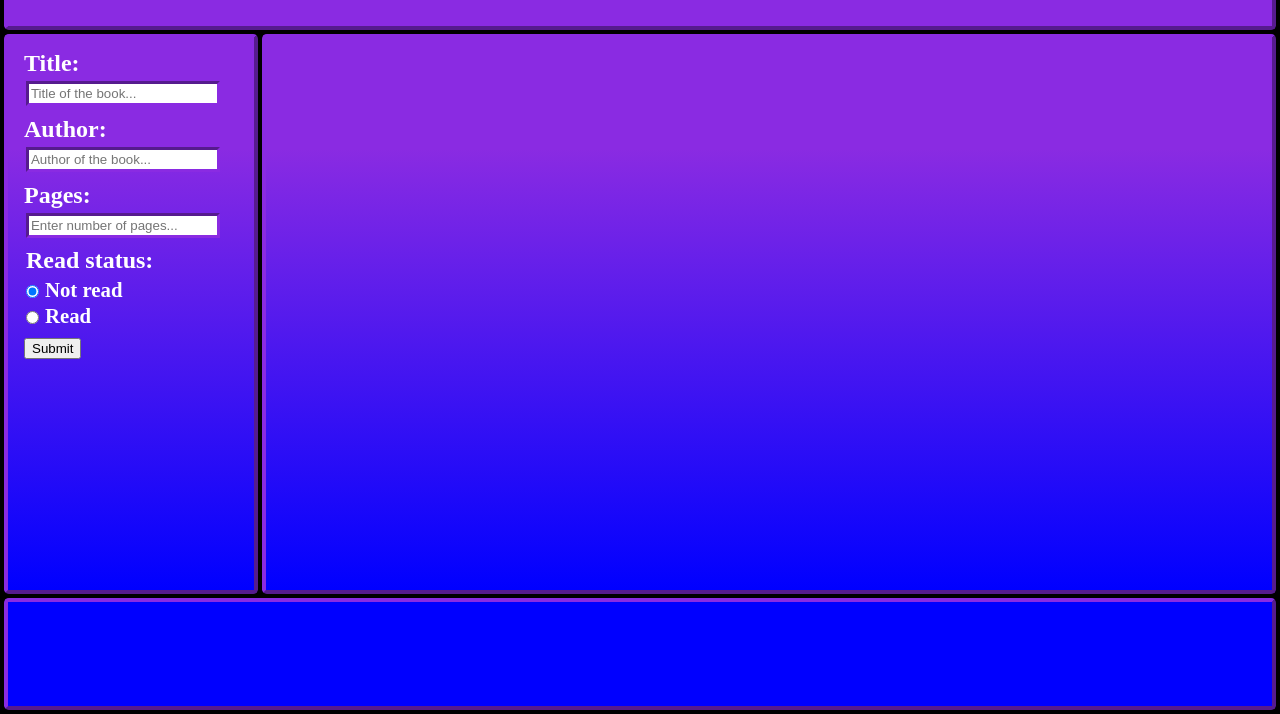
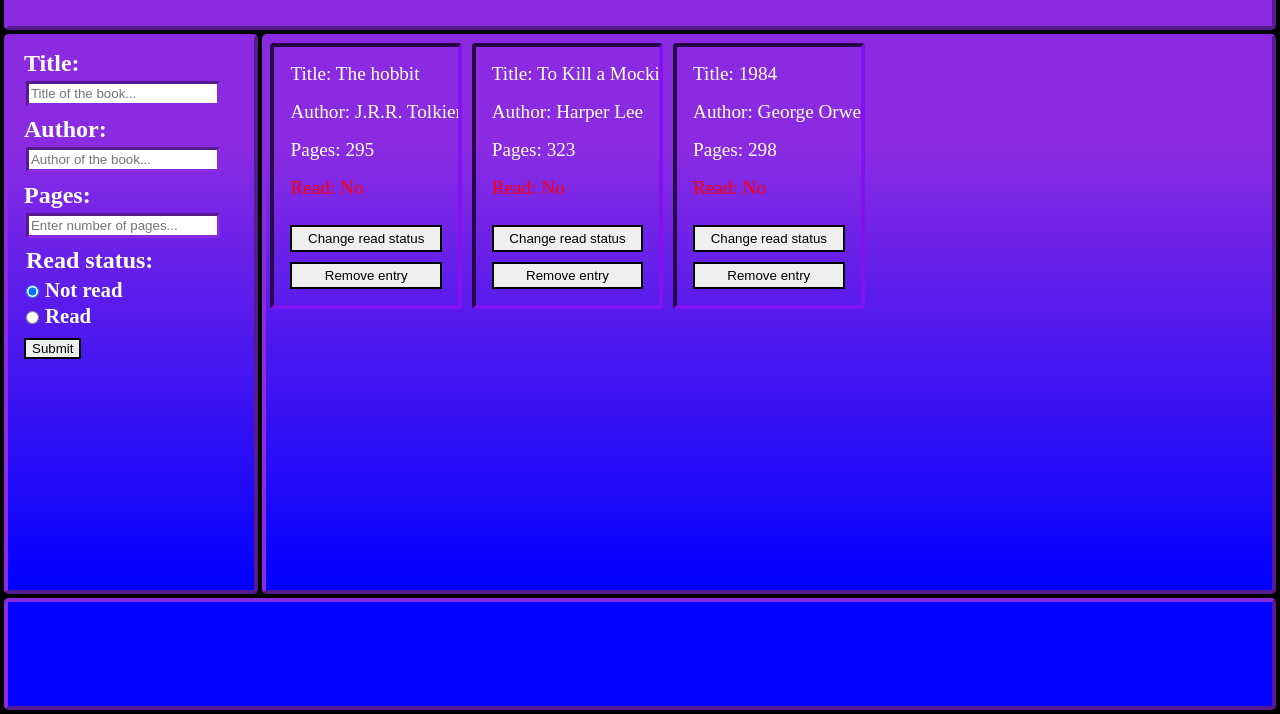
Before and after one commit to Jniemel/library-app, a plain HTML site: page index.html in a window 1280 px wide. Shown: the part 86-800 px from the top of the page. Drawn offline with Linux system fonts and the light colour scheme.

Commit message:
Added functionality

```diff
--- a/code.js
+++ b/code.js
@@ -1,4 +1,14 @@
 const myLibrary = [];
+const content = document.querySelector('#content');
+const bookForm = document.querySelector('#book-form');
+bookForm.addEventListener("submit", submitBook);
+let cardClass = 'card';
+let cardTitleClass = 'card-title';
+let cardAuthorClass = 'card-author';
+let cardPagesClass = 'card-pages';
+let cardReadNoClass = 'card-read-no';
+let cardReadYesClass = 'card-read-yes';
+
 
 function book(title, author, pages, readStat) {
     this.title = title;
@@ -6,22 +16,99 @@ function book(title, author, pages, readStat) {
     this.pages = pages;
     this.readStat = readStat;
     this.info = function() {
-        return this.title + " by " + this.author + ", " + this.pages +" pages, " + this.readStat;
+        return this.title + " by " + this.author + ", " + this.pages +" pages, book read: " + this.readStat;
     }
 }
 
-function submit(e) {
+function submitBook(e) {
     e.preventDefault();
     const formData = new FormData(e.target);
-    const formProps = Object.fromEntries(formData);
-    console.log(formProps);
+    title = formData.get("book-title");
+    author = formData.get("book-author");
+    pages = formData.get("book-pages");
+    readStat = formData.get("book-readStat");
+    const addBook = new book(title, author, pages, readStat);
+    myLibrary.push(addBook);
+    displayLibrary();
 }
 
-const content = document.querySelector('#content');
+function changeReadStat(e) {
+    let refValue = e.target.attributes["data-reference"].value;
+    const cardToChange = document.querySelector("[data-card=" + CSS.escape(refValue) + "]");
+    let pToChange = '';
+    if (cardToChange.querySelectorAll(".card-read-no").length > 0) {
+        pToChange = cardToChange.querySelector(".card-read-no");
+        myLibrary[refValue].readStat = 'Yes';
+        pToChange.classList = cardReadYesClass;
+        pToChange.textContent = "Read: " + myLibrary[refValue].readStat;
+    } else {
+        pToChange = cardToChange.querySelector(".card-read-yes");
+        myLibrary[refValue].readStat = 'No';
+        pToChange.classList = cardReadNoClass;
+        pToChange.textContent = "Read: " + myLibrary[refValue].readStat;
+    }
+}
 
-const book1 = new book('The hobbit', 'J.R.R. Tolkien', 295, 'not read yet');
-const book2 = new book('To Kill a Mockingbird', 'Harper Lee', 323, 'not read yet');
-const book3 = new book('1984', 'George Orwell', 298, 'read');
 
-const bookForm = document.querySelector('#book-form');
-bookForm.addEventListener("submit", submit);
+
+function displayLibrary() {
+
+    let childItems = content.childElementCount;
+    let books = myLibrary.length;
+
+    if (books > childItems) {
+        for (i = childItems; i < books; i++) {
+            // create new card, set class and data-entry attribute
+            const newCard = document.createElement('div');
+            newCard.classList = cardClass;
+            newCard.setAttribute('data-card', i);
+            // create p-elements for book title, author, pages and read status
+            // title
+            const pTitle = document.createElement('p');
+            pTitle.classList = cardTitleClass;
+            pTitle.textContent = "Title: " + myLibrary[i].title;
+            // author
+            const pAuthor = document.createElement('p');
+            pAuthor.classList = cardAuthorClass;
+            pAuthor.textContent = "Author: " + myLibrary[i].author;
+            // pages
+            const pPages = document.createElement('p');
+            pPages.classList = cardPagesClass;
+            pPages.textContent = "Pages: " + myLibrary[i].pages;
+            // read status
+            const pReadStat = document.createElement('p');
+            pReadStat.textContent = "Read: " + myLibrary[i].readStat;
+            if (myLibrary[i].readStat === 'Yes') {
+                pReadStat.classList = cardReadYesClass;
+            } else {
+                pReadStat.classList = cardReadNoClass;
+            }
+            // read status button
+            readStatBtn = document.createElement('button');
+            readStatBtn.setAttribute('data-reference', newCard.dataset.card);
+            readStatBtn.textContent = "Change read status";
+            readStatBtn.addEventListener('click', changeReadStat)
+            // remove book button
+            removeBtn = document.createElement('button');
+            removeBtn.setAttribute('data-reference', newCard.dataset.card);
+            removeBtn.textContent = "Remove entry";
+            // append elements
+            newCard.appendChild(pTitle);
+            newCard.appendChild(pAuthor);
+            newCard.appendChild(pPages);
+            newCard.appendChild(pReadStat);
+            newCard.appendChild(readStatBtn);
+            newCard.appendChild(removeBtn);
+            content.appendChild(newCard);
+        }
+    }
+}
+
+const book1 = new book('The hobbit', 'J.R.R. Tolkien', 295, 'No');
+myLibrary.push(book1);
+const book2 = new book('To Kill a Mockingbird', 'Harper Lee', 323, 'No');
+myLibrary.push(book2);
+const book3 = new book('1984', 'George Orwell', 298, 'No');
+myLibrary.push(book3);
+
+displayLibrary();
--- a/index.html
+++ b/index.html
@@ -28,11 +28,11 @@
                 <div class="field">
                     <legend>Read status:</legend>
                     <div class="radio-btn-container">
-                        <input type="radio" id="book-readStat-no" name="book-readStat" value="no" checked/>
+                        <input type="radio" id="book-readStat-no" name="book-readStat" value="No" checked/>
                         <label for="book-readStat-no">Not read</label>
                     </div>
                     <div class="radio-btn-container">
-                        <input type="radio" id="book-readStat-yes" name="book-readStat" value="yes"/>
+                        <input type="radio" id="book-readStat-yes" name="book-readStat" value="Yes"/>
                         <label for="book-readStat-yes">Read</label>
                     </div>
                 </div>
--- a/styles.css
+++ b/styles.css
@@ -15,8 +15,8 @@ body {
     height: 100%;
     width: 100%;
     display: grid;
-    grid-template-columns: 1fr 4fr;
-    grid-template-rows: 1fr 5fr 1fr;
+    grid-template-columns: minmax(225px, 1fr) 4fr;
+    grid-template-rows: minmax(3em, 1fr) 5fr minmax(3em, 1fr);
     padding: 0.25em;
     gap: 0.25em;
 }
@@ -45,14 +45,19 @@ body {
     font-weight: 700;
 }
 
+#add-book-btn {
+    border: 2px solid black;
+}
+
 #content {
     background: linear-gradient(to bottom, rgb(138,43,226) 20%, rgb(0,0,255) 100%);
     grid-column: 2 / 3;
     grid-row: 2 / 3;
     display: grid;
     grid-template-columns: repeat(5, 1fr);
-    grid-template-rows: 1fr 1fr;
-    padding: 0.25%;
+    grid-template-rows: 50% 50%;
+    grid-auto-rows: 50%;
+    overflow: auto;
 }
 
 #footer {
@@ -110,3 +115,46 @@ input:focus {
 .radio-btn-container label {
     font-size: 1.3em;
 }
+
+.card {
+    font-size: 1.2em;
+    margin: 0.25em;
+    box-sizing: border-box;
+    border: 4px inset #550b9b;
+    border-radius: 4px;
+    display: flex;
+    flex-direction: column;
+    padding: 8%;
+    min-width: 180px;
+    text-wrap: nowrap;
+    overflow: auto;
+}
+
+.card > p {
+    margin: 0;
+    padding: 0;
+    color: white;
+}
+
+.card-title,
+.card-author,
+.card-pages,
+.card-read-no,
+.card-read-yes {
+    flex-grow: 1;
+}
+
+.card .card-read-no {
+    color: red;
+}
+
+.card .card-read-yes {
+    color: green;
+    font-weight: 700;
+}
+
+.card > button {
+    margin-top: 0.75em;
+    padding: 0.3em;
+    border: 2px solid black;
+}
```
